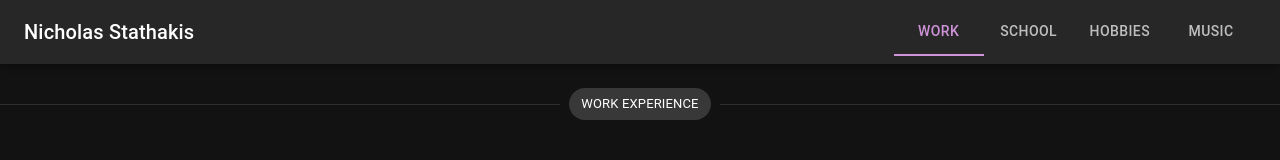
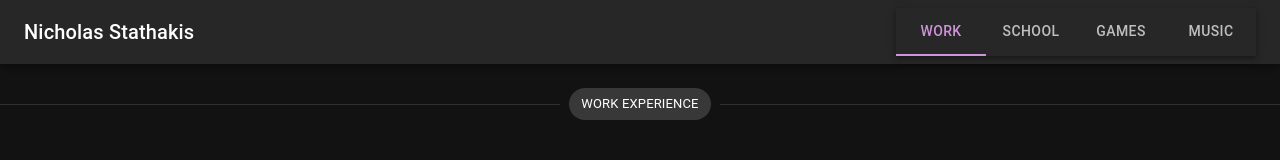
Before and after one commit to nicholasstathakis/react-portfolio, a React (Create React App) app: page / in a window 1280 px wide. Shown: the top 160 px of the page. Built offline with nearby package versions, Linux system fonts and the light colour scheme.

Commit message:
more responsive navbar

```diff
--- a/package.json
+++ b/package.json
@@ -16,6 +16,7 @@
     "react-dom": "^18.2.0",
     "react-router-dom": "^6.6.1",
     "react-scripts": "5.0.1",
+    "react-swipeable-views": "^0.14.0",
     "web-vitals": "^2.1.4"
   },
   "scripts": {
--- /dev/null
+++ b/src/components/FullWidthTab.jsx
@@ -0,0 +1,71 @@
+import * as React from 'react';
+import PropTypes from 'prop-types';
+import AppBar from '@mui/material/AppBar';
+import Tabs from '@mui/material/Tabs';
+import Tab from '@mui/material/Tab';
+import Typography from '@mui/material/Typography';
+import Box from '@mui/material/Box';
+
+function TabPanel(props) {
+  const { children, value, index, ...other } = props;
+
+  return (
+    <div
+      role="tabpanel"
+      hidden={value !== index}
+      id={`full-width-tabpanel-${index}`}
+      aria-labelledby={`full-width-tab-${index}`}
+      {...other}
+    >
+      {value === index && (
+        <Box sx={{ p: 3 }}>
+          <Typography>{children}</Typography>
+        </Box>
+      )}
+    </div>
+  );
+}
+
+TabPanel.propTypes = {
+  children: PropTypes.node,
+  index: PropTypes.number.isRequired,
+  value: PropTypes.number.isRequired,
+};
+
+function a11yProps(index) {
+  return {
+    id: `full-width-tab-${index}`,
+    'aria-controls': `full-width-tabpanel-${index}`,
+  };
+}
+
+export default function FullWidthTab() {
+  const [value, setValue] = React.useState(0);
+
+  const handleChange = (event, newValue) => {
+    setValue(newValue);
+  };
+
+  return (
+    <Box
+     sx={{ bgcolor: 'background.paper', width: 'auto', display: { xs: 'flex', sm: 'block' }}}
+        style={{justifyContent:'center', alignItems:'center'}}>
+      <AppBar position="static">
+        <Tabs
+          value={value}
+          onChange={handleChange}
+          indicatorColor="secondary"
+          textColor="secondary"
+          variant="fullWidth"
+          aria-label="full width tabs example"
+        >
+          <Tab label="Work" {...a11yProps(0)} />
+          <Tab label="School" {...a11yProps(1)} />
+          <Tab label="Games" {...a11yProps(2)} />
+          <Tab label="Music" {...a11yProps(2)} />
+        </Tabs>
+      </AppBar>
+
+    </Box>
+  );
+}
--- a/src/components/Navbar.jsx
+++ b/src/components/Navbar.jsx
@@ -1,5 +1,5 @@
 import { AppBar, Box, Toolbar, Typography } from "@mui/material";
-import ColourTabs from "./ColourTabs";
+import FullWidthTab from "./FullWidthTab";
 
 export default function Navbar() {
     return (
@@ -14,10 +14,10 @@
                     >
                         Nicholas Stathakis
                     </Typography>
-                    <Box sx={{width: { xs: '100vw', sm: 'auto' }}}>
-                        <ColourTabs />
+                    <Box sx={{ width: { xs: '100vw', sm: 'auto' } }}>
+                        <FullWidthTab />
+                    </Box>
 
-                    </Box>
 
                 </Toolbar>
             </AppBar>
```
Also changed, not shown: 1 other file (tests, documents, lock files or other folders).
